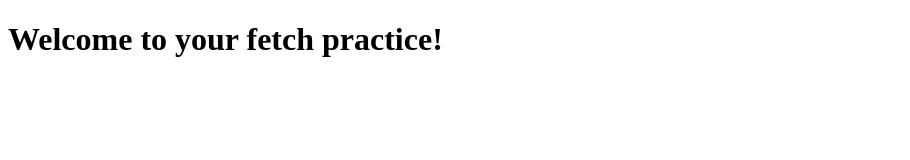
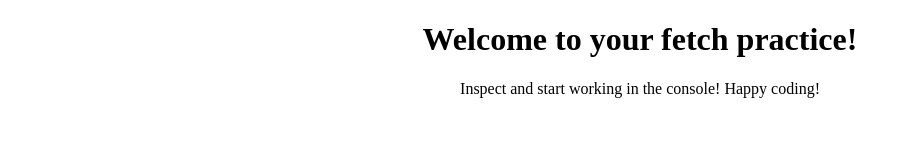
Before and after one commit to twentyfive21/fetch-practice, a plain HTML site: page index.html in a window 1280 px wide. Shown: the whole page, without its empty margins (0-910 px from the left). Drawn offline with Linux system fonts and the light colour scheme.

Commit message:
added small inline styling

```diff
--- a/index.html
+++ b/index.html
@@ -9,7 +9,10 @@
         <link rel="stylesheet" href="">
     </head>
     <body>
+        <div style="text-align: center;">
         <h1>Welcome to your fetch practice!</h1>
+        <p>Inspect and start working in the console! Happy coding!</p>
+        </div>
         <script src="script.js" async defer></script>
     </body>
 </html>
```
